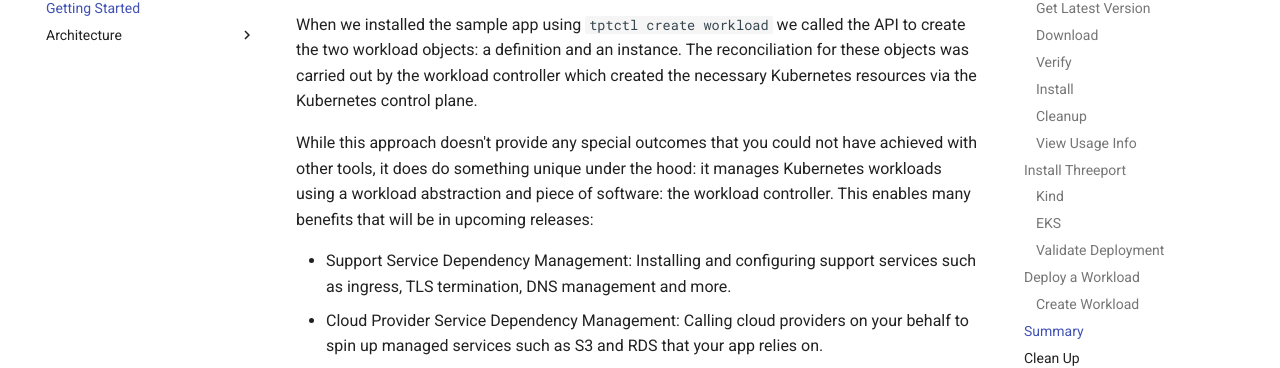
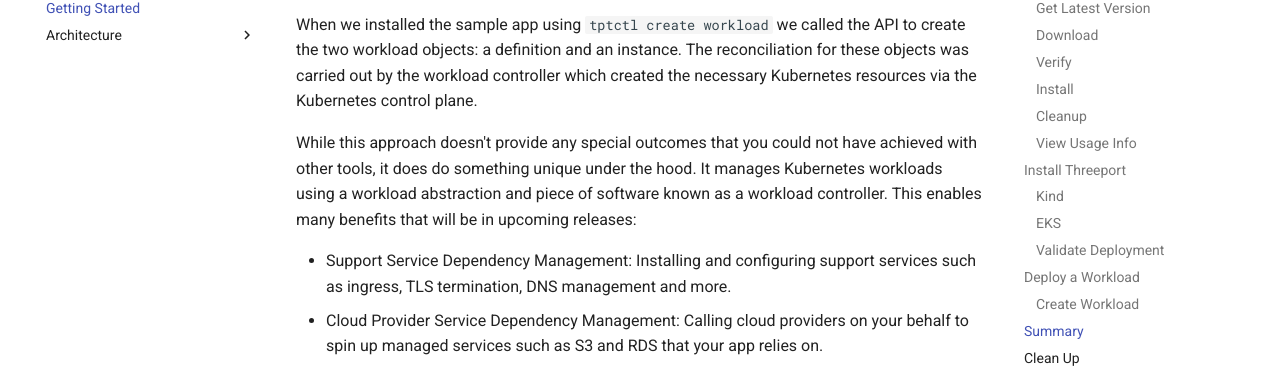
Before and after one commit to qleet/user-docs, an MkDocs documentation site: the page built from docs/getting-started.md, in a window 1280 px wide and 900 px high, scrolled down 5623 px. Shown: the part 127-495 px from the top of the window. Built offline with MkDocs 1.6.1 and Material for MkDocs 9.7.7, drawn with Linux system fonts in a browser that asks for light colours; comment, search, counter and statistics services are not loaded.

Commit message:
docs: rephrase summary of getting started

```diff
--- a/docs/getting-started.md
+++ b/docs/getting-started.md
@@ -264,10 +264,10 @@
 Kubernetes resources via the Kubernetes control plane.
 
 While this approach doesn't provide any special outcomes that you could not have
-achieved with other tools, it does do something unique under the hood: it
-manages Kubernetes workloads using a workload abstraction and piece of software:
-the workload controller.  This enables many benefits that will be in upcoming
-releases:
+achieved with other tools, it does do something unique under the hood.  It
+manages Kubernetes workloads using a workload abstraction and piece of software
+known as a workload controller.  This enables many benefits that will be in
+upcoming releases:
 
 * Support Service Dependency Management: Installing and configuring support
   services such as ingress, TLS termination, DNS management and more.
```
